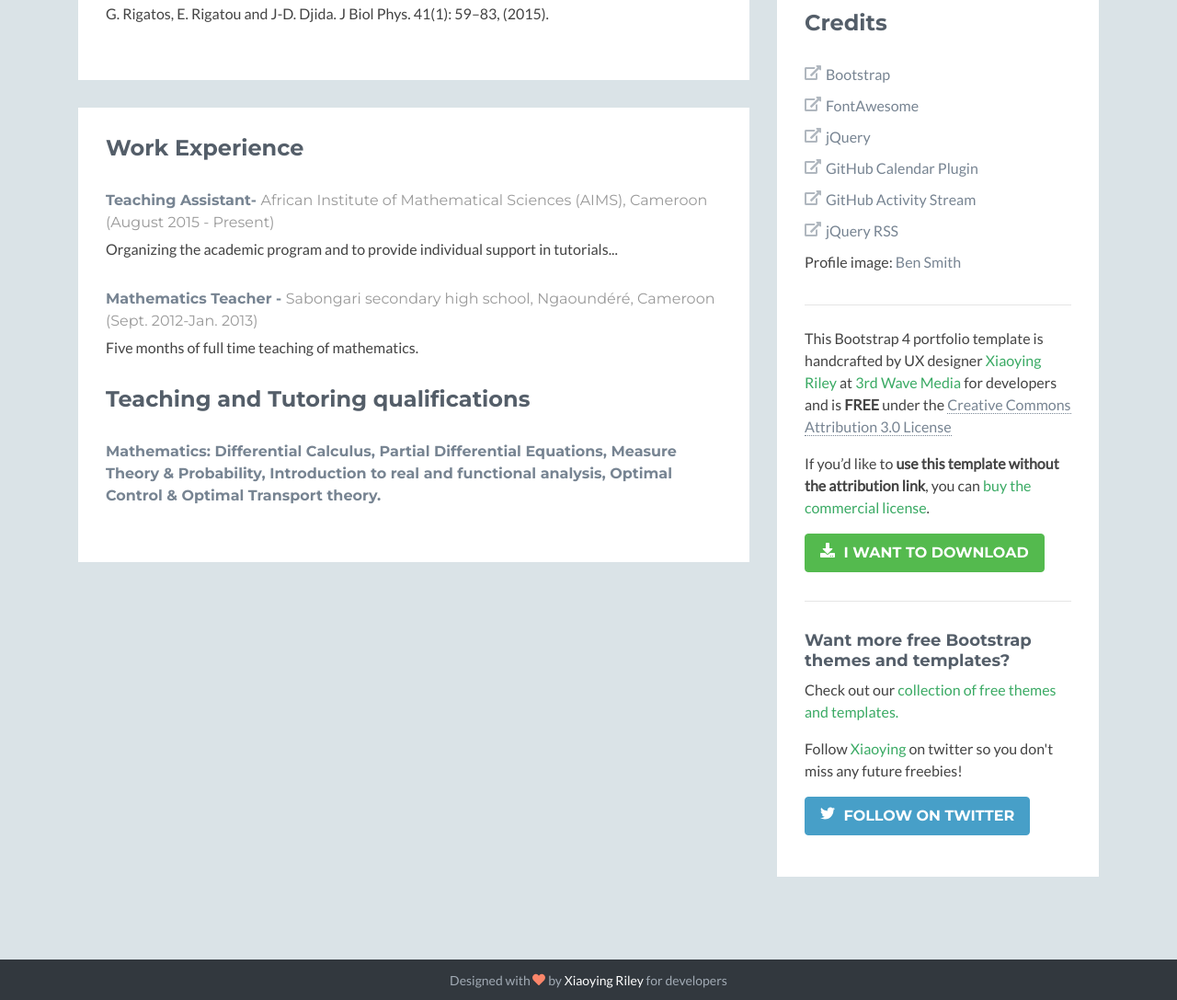
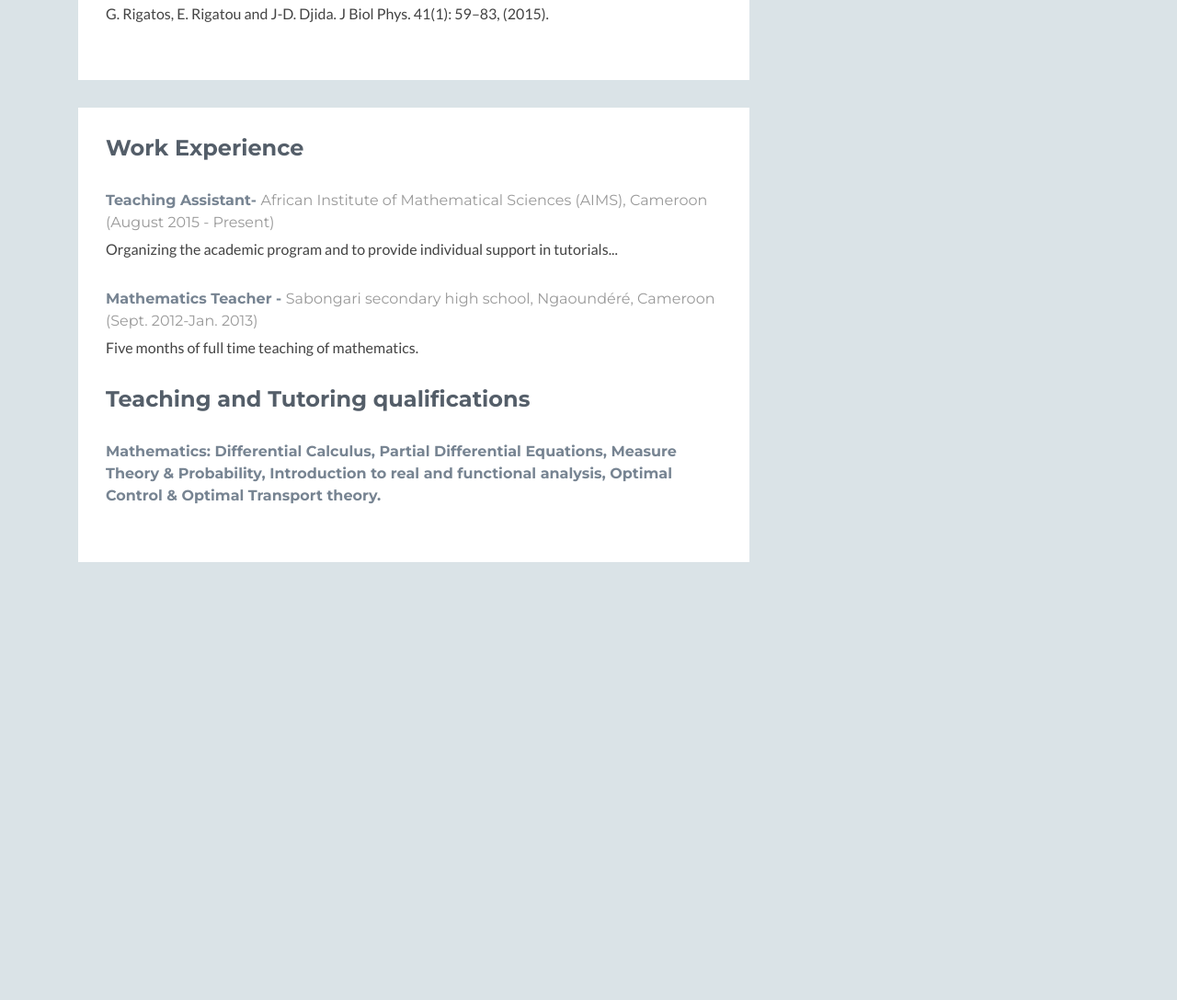
Before and after one commit to djidadonn/djidadonn.github.io, a plain HTML site: page index.html in a window 1280 px wide. Shown: the part 3016-4103 px from the top of the page at 92% size. After the commit the page ends 3717 px from the top, so only its background shows below. Drawn offline with nearby package versions, Linux system fonts and the light colour scheme; no server answers; a script that the page names is missing; some icons are missing.

Commit message:
Update index.html

```diff
--- a/index.html
+++ b/index.html
@@ -390,51 +390,6 @@ Control of the p53 protein-mdm2 inhibitor system using nonlinear Kalman filterin
                 </aside><!--//section-->
 
 
-                <aside class="credits aside section">
-                    <div class="section-inner">
-                        <h2 class="heading">Credits</h2>
-                        <div class="content">
-                            <ul class="list-unstyled pb-2">
-                                <li><a href="https://getbootstrap.com/" target="_blank"><i class="fas fa-external-link-alt"></i>Bootstrap</a></li>
-                                <li><a href="https://fortawesome.github.io/Font-Awesome/" target="_blank"><i class="fas fa-external-link-alt"></i>FontAwesome</a></li>
-                                <li><a href="https://jquery.com/" target="_blank"><i class="fas fa-external-link-alt"></i>jQuery</a></li>
-                                <li><a href="https://github.com/IonicaBizau/github-calendar" target="_blank"><i class="fas fa-external-link-alt"></i>GitHub Calendar Plugin</a></li>
-
-                                <li><a href="https://caseyscarborough.com/projects/github-activity/" target="_blank"><i class="fas fa-external-link-alt"></i>GitHub Activity Stream</a></li>
-
-                                <li><a href="https://github.com/sdepold/jquery-rss" target="_blank"><i class="fas fa-external-link-alt"></i>jQuery RSS</a></li>
-
-                                <li>Profile image: <a href="https://www.flickr.com/photos/dotbenjamin/2577394151" target="_blank">Ben Smith</a></li>
-                            </ul>
-
-                            <hr/>
-
-                             <p class="pt-2">This Bootstrap 4 portfolio template is handcrafted by UX designer <a href="https://twitter.com/3rdwave_themes" target="_blank">Xiaoying Riley</a> at <a href="https://themes.3rdwavemedia.com/" target="_blank">3rd Wave Media</a> for developers and is <strong>FREE</strong> under the <a class="dotted-link" href="https://creativecommons.org/licenses/by/3.0/" target="_blank">Creative Commons Attribution 3.0 License</a></p>
-                             <p>If you’d like to <strong>use this template without the attribution link</strong>, you can <a href="https://themes.3rdwavemedia.com/bootstrap-templates/resume/free-bootstrap-portfolio-theme-for-web-developers/" target="_blank">buy the commercial license</a>.</p>
-
-                             <a class="btn btn-cta-primary btn-download" href="https://themes.3rdwavemedia.com/bootstrap-templates/resume/free-bootstrap-portfolio-theme-for-web-developers/" target="_blank"><i class="fas fa-download"></i> I want to download</a>
-                            <hr/>
-                            <h5 class="subheading pt-3">Want more free Bootstrap themes and templates?</h5>
-                            <p>Check out our <a href="https://themes.3rdwavemedia.com/bootstrap-templates/free/">collection of free themes and templates.</a></p>
-                            <p>Follow <a href="https://twitter.com/3rdwave_themes" target="_blank">Xiaoying</a> on twitter so you don't miss any future freebies!</p>
-
-                            <a class="btn btn-cta-secondary btn-follow" href="https://twitter.com/3rdwave_themes" target="_blank"><i class="fab fa-twitter"></i> Follow on twitter</a>
-
-                        </div><!--//content-->
-                    </div><!--//section-inner-->
-                </aside><!--//section-->
-
-            </div><!--//secondary-->
-        </div><!--//row-->
-    </div><!--//masonry-->
-
-    <!-- ******FOOTER****** -->
-    <footer class="footer">
-        <div class="container text-center">
-                <!--/* This template is released under the Creative Commons Attribution 3.0 License. Please keep the attribution link below when using for your own project. Thank you for your support. :) If you'd like to use the template without the attribution, you can check out our commercial license options via our website: themes.3rdwavemedia.com */-->
-                <small class="copyright">Designed with <i class="fas fa-heart"></i> by <a href="https://themes.3rdwavemedia.com" target="_blank">Xiaoying Riley</a> for developers</small>
-        </div><!--//container-->
-    </footer><!--//footer-->
 
     <!-- Javascript -->
     <script type="text/javascript" src="assets/plugins/jquery-3.3.1.min.js"></script>
```
